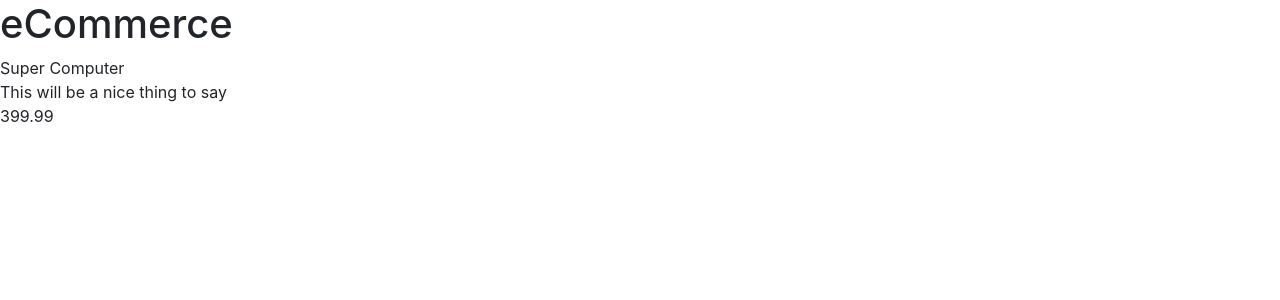
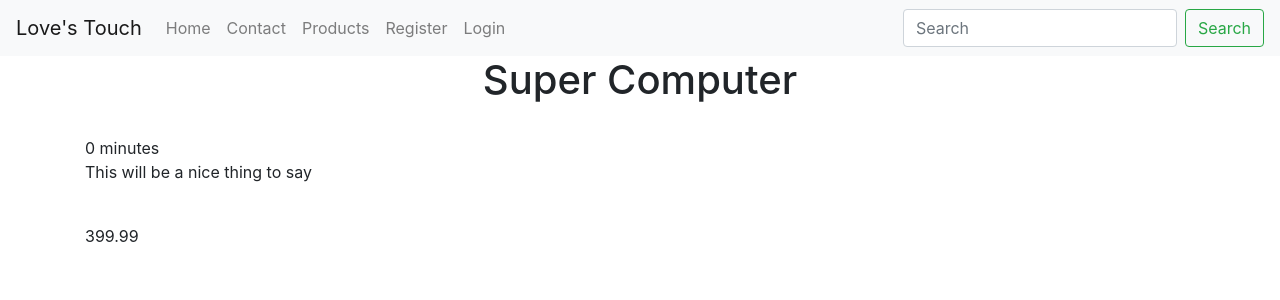
Before and after one commit to VincentGrice/eCommerce-Website, a Django app: a page that uses src/templates/base.html in a window 1280 px wide. Shown: the top 300 px of the page. Run offline with Django 3.2, Linux system fonts and the light colour scheme; data comes from the database, SQL or seed files in the repository; both versions use the stored data as it was after the commit; some libraries are stand-ins or nearby versions.

Commit message:
Created Navbar and url paths and added card component.

```diff
--- a/src/eCommerce/urls.py
+++ b/src/eCommerce/urls.py
@@ -15,12 +15,12 @@ from django.contrib import admin
 
 from views import home_page, about_page, contact_page, login_page, register_page
 urlpatterns = [
-	  url(r'^$', home_page),
-	  url(r'^about/$', about_page),
-      url(r'^contact/$', contact_page),
-      url(r'^register/$', register_page),
-	  url(r'^login/$', login_page),
-      url(r'^products/', include("products.urls")),
+	url(r'^$', home_page, name='home'),
+	url(r'^about/$', about_page, name='about'),
+    url(r'^contact/$', contact_page, name='contact'),
+    url(r'^register/$', register_page, name='register'),
+	url(r'^login/$', login_page, name='login'),
+    url(r'^products/', include("products.urls", namespace='products')),
 
     # url(r'^featured/$', ProductFeaturedListView.as_view()),
     # url(r'^featured/(?P<pk>\d+)$', ProductFeaturedDetailView.as_view()),
--- a/src/products/models.py
+++ b/src/products/models.py
@@ -5,6 +5,7 @@ import os
 import random
 from django.db import models
 from django.db.models.signals import pre_save, post_save
+from django.urls import reverse
 
 from utils import unique_slug_generator
 
@@ -60,16 +61,18 @@ class Product(models.Model):
 	description = models.TextField()
 	price       = models.DecimalField(decimal_places=2, max_digits=20, default=39.99)
 	image       = models.ImageField(upload_to=upload_image_path, null=True, blank=True)
-	image_two      = models.ImageField(upload_to=upload_image_path, null=True, blank=True)
+	image_two   = models.ImageField(upload_to=upload_image_path, null=True, blank=True)
 
 	featured    = models.BooleanField(default=False)
 	active      = models.BooleanField(default=True)
+	timestamp   = models.DateTimeField(auto_now_add=True)
 
 	objects = ProductManager()
 
 	#return a string for products and our slug. This will give us the url to a specific product
 	def get_absolute_url(self):
-		return "/products/{slug}".format(slug=self.slug)
+		# return "/products/{slug}".format(slug=self.slug)
+		return reverse("products:detail", kwargs={"slug": self.slug})
 
 	#Python version 3
 	def __str__(self):
--- a/src/products/templates/products/detail.html
+++ b/src/products/templates/products/detail.html
@@ -1,9 +1,12 @@
 {% extends "base.html" %}
 
 {% block content %}
-
-{{ object.title}} </br>
-{{ object.description}} </br>
+<div class="container">
+	<div class="row">
+		<div class="col">
+<h1 class="text-center">{{ object.title}}</h1> </br>
+{{ object.timestamp|timesince }}
+{{ object.description|linebreaks }} </br>
 {{ object.price}} </br>
 
 	{% if object.image %}
@@ -12,5 +15,7 @@
 
 <img src="{{ object.image_two.url }}" style="width: 300px; height: 300px; object-fit: cover;" class="img-fluid">
 	{% endif %}
-
+		</div>
+	</div>
+</div>
 {% endblock %}
--- a/src/products/templates/products/snippets/card.html
+++ b/src/products/templates/products/snippets/card.html
@@ -5,7 +5,11 @@
   	{% endif %}
   <div class="card-body">
     <h5 class="card-title">{{ instance.title }}</h5>
-    <p class="card-text">Some quick example text to build on the card title and make up the bulk of the card's content.</p>
+    <p class="card-text">{{ instance.description|truncatewords:12 }}</p>
     <a href="{{ instance.get_absolute_url }}" class="btn btn-primary">View</a>
+
+    <!-- if i wanted to make a shortcut url using reverse()-->
+
+    <!-- <a href="{% url 'products:detail' slug=instance.slug %}" class="btn btn-primary">Url Shortcut</a> -->
   </div>
 </div>
--- a/src/products/urls.py
+++ b/src/products/urls.py
@@ -11,6 +11,6 @@ from products.views import (ProductListView,
 
 
 urlpatterns = [
-    url(r'^$', ProductListView.as_view()),
-    url(r'^(?P<slug>[\w-]+)$', ProductDetailSlugView.as_view()),
+    url(r'^$', ProductListView.as_view(), name='list'),
+    url(r'^(?P<slug>[\w-]+)$', ProductDetailSlugView.as_view(), name='detail'),
 ]
--- a/src/templates/base.html
+++ b/src/templates/base.html
@@ -11,7 +11,8 @@
     {% block based_head %} {% endblock %}
   </head>
   <body>
-   {% include 'base/navbar.html' with brand_name='eCommerce' %}
+    <!-- Name of company's brand -->
+   {% include 'base/navbar.html' with brand_name="Love's Touch" %}
    {% block content %}{% endblock %}
 
 
--- a/src/templates/base/navbar.html
+++ b/src/templates/base/navbar.html
@@ -1 +1,43 @@
-<h1>{{brand_name}}</h1>
+{% url 'home' as home_url %}
+{% url 'contact' as contact_url %}
+{% url 'products:list' as products_url %}
+{% url 'login' as login_url %}
+{% url 'register' as register_url %}
+
+<nav class="navbar navbar-expand-lg navbar-light bg-light">
+  <a class="navbar-brand" href="{{ home_url }}">{% if brand_name %} {{brand_name}} {% else %} CFE eCommerce {% endif %}</a>
+  <button class="navbar-toggler" type="button" data-toggle="collapse" data-target="#navbarSupportedContent" aria-controls="navbarSupportedContent" aria-expanded="false" aria-label="Toggle navigation">
+    <span class="navbar-toggler-icon"></span>
+  </button>
+
+  <div class="collapse navbar-collapse" id="navbarSupportedContent">
+    <ul class="navbar-nav mr-auto">
+      <li class="nav-item {% if request.path == home_url %}active{% endif %}">
+        <a class="nav-link" href="{{ home_url }}">Home <span class="sr-only">(current)</span></a>
+      </li>
+      <li class="nav-item {% if request.path == contact_url %}active{% endif %}">
+        <a class="nav-link" href="{{ contact_url }}">Contact</a>
+      </li>
+      <li class="nav-item {% if request.path == products_url %}active{% endif %}">
+        <a class="nav-link" href="{{ products_url }}">Products</a>
+      </li>
+      {% if request.user.is_authenticated %}
+      <li class="nav-item {% if request.path == login_url %}active{% endif %}">
+        <a class="nav-link" href="{{ login_url }}">Logout</a>
+      </li>
+      {% else %}
+       <li class="nav-item {% if request.path == register_url %}active{% endif %}">
+        <a class="nav-link" href="{{ register_url }}">Register</a>
+      </li>
+       <li class="nav-item {% if request.path == login_url %}active{% endif %}">
+        <a class="nav-link" href="{{ login_url }}">Login</a>
+      </li>
+      {% endif %}
+
+    </ul>
+    <form class="form-inline my-2 my-lg-0">
+      <input class="form-control mr-sm-2" type="search" placeholder="Search" aria-label="Search">
+      <button class="btn btn-outline-success my-2 my-sm-0" type="submit">Search</button>
+    </form>
+  </div>
+</nav>
```
Also changed, not shown: src/products/templates/products/list.html (+7 -1 lines), src/templates/contact/view.html (+1 -17 lines), src/templates/home_page.html (+0 -24 lines), src/db.sqlite3, src/products/migrations/0016_product_timestamp.py (added), 4 other files.
